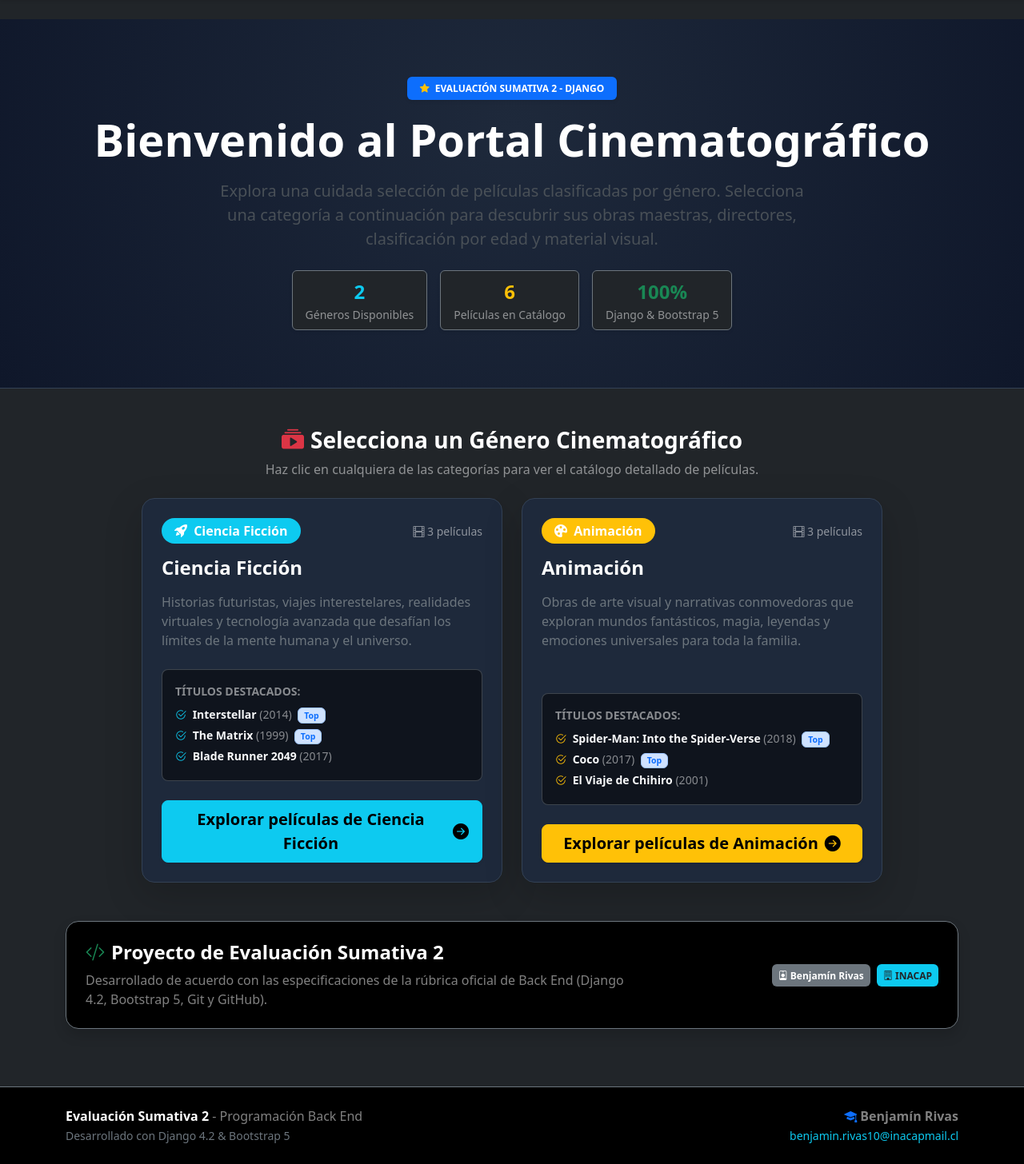
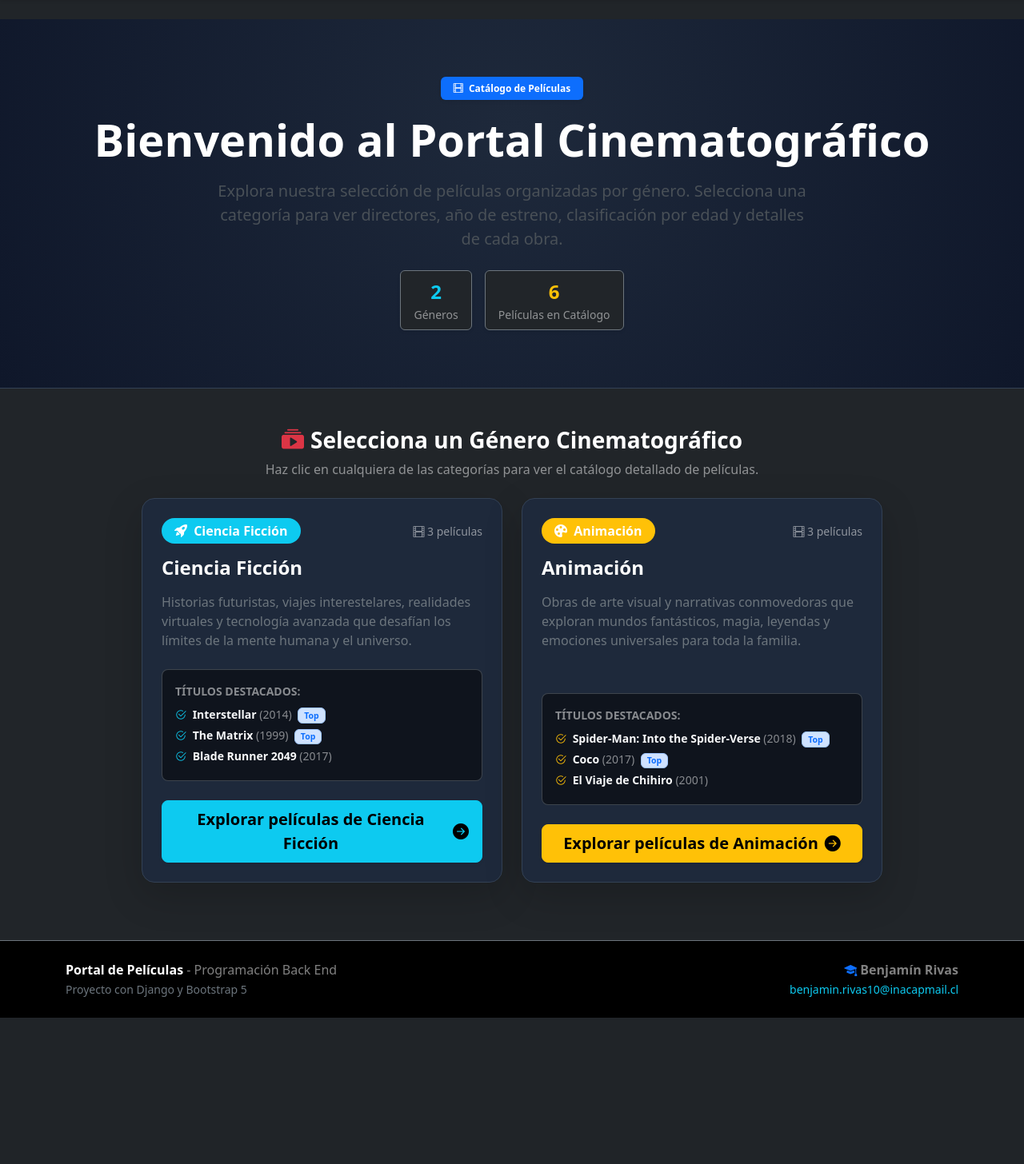
Before and after one commit to algo1-2/evaluacion2-backend-django, a Django app: page / in a window 1280 px wide. Shown: the part 69-1525 px from the top of the page at 80% size. After the commit the page ends 1342 px from the top, so only its background shows below. Run offline with Django 4.2, Linux system fonts and the light colour scheme.

Commit message:
style: simplificar textos del sitio y contenido del README

```diff
--- a/templates/base.html
+++ b/templates/base.html
@@ -67,9 +67,9 @@
             <div class="row align-items-center">
                 <div class="col-md-6 text-md-start mb-2 mb-md-0">
                     <p class="mb-0 text-white-50">
-                        <strong class="text-white">Evaluación Sumativa 2</strong> - Programación Back End
+                        <strong class="text-white">Portal de Películas</strong> - Programación Back End
                     </p>
-                    <small>Desarrollado con Django 4.2 & Bootstrap 5</small>
+                    <small>Proyecto con Django y Bootstrap 5</small>
                 </div>
                 <div class="col-md-6 text-md-end">
                     <p class="mb-0 text-white-50">
--- a/templates/inicio.html
+++ b/templates/inicio.html
@@ -7,29 +7,25 @@
 <!-- Sección Hero / Bienvenida -->
 <section class="hero-section text-center mb-5">
     <div class="container py-4">
-        <span class="badge bg-primary text-uppercase px-3 py-2 mb-3 fw-semibold shadow-sm">
-            <i class="bi bi-star-fill text-warning me-1"></i> Evaluación Sumativa 2 - Django
+        <span class="badge bg-primary px-3 py-2 mb-3 fw-semibold shadow-sm">
+            <i class="bi bi-film me-1"></i> Catálogo de Películas
         </span>
         <h1 class="display-4 fw-bold text-white mb-3">
             Bienvenido al Portal Cinematográfico
         </h1>
         <p class="lead text-light-emphasis col-lg-8 mx-auto mb-4">
-            Explora una cuidada selección de películas clasificadas por género. Selecciona una categoría a continuación para descubrir sus obras maestras, directores, clasificación por edad y material visual.
+            Explora nuestra selección de películas organizadas por género. Selecciona una categoría para ver directores, año de estreno, clasificación por edad y detalles de cada obra.
         </p>
 
-        <!-- Métricas con componentes de Bootstrap -->
+        <!-- Métricas simples -->
         <div class="d-flex justify-content-center gap-3 flex-wrap">
             <div class="card bg-dark border-secondary px-3 py-2 text-center shadow-sm">
                 <span class="fs-4 fw-bold text-info">{{ total_generos }}</span>
-                <small class="text-white-50">Géneros Disponibles</small>
+                <small class="text-white-50">Géneros</small>
             </div>
             <div class="card bg-dark border-secondary px-3 py-2 text-center shadow-sm">
                 <span class="fs-4 fw-bold text-warning">{{ total_peliculas }}</span>
                 <small class="text-white-50">Películas en Catálogo</small>
-            </div>
-            <div class="card bg-dark border-secondary px-3 py-2 text-center shadow-sm">
-                <span class="fs-4 fw-bold text-success">100%</span>
-                <small class="text-white-50">Django & Bootstrap 5</small>
             </div>
         </div>
     </div>
@@ -101,24 +97,4 @@
         {% endif %}
     </div>
 </div>
-
-<!-- Ficha informativa de autoría y rúbrica -->
-<div class="container my-5">
-    <div class="card bg-black border-secondary p-4 rounded-4 shadow">
-        <div class="row align-items-center">
-            <div class="col-lg-8">
-                <h4 class="text-white fw-bold mb-2">
-                    <i class="bi bi-code-slash text-success me-2"></i>Proyecto de Evaluación Sumativa 2
-                </h4>
-                <p class="text-white-50 mb-0">
-                    Desarrollado de acuerdo con las especificaciones de la rúbrica oficial de Back End (Django 4.2, Bootstrap 5, Git y GitHub).
-                </p>
-            </div>
-            <div class="col-lg-4 text-lg-end mt-3 mt-lg-0">
-                <span class="badge bg-secondary p-2 me-1"><i class="bi bi-person-badge"></i> Benjamín Rivas</span>
-                <span class="badge bg-info text-dark p-2"><i class="bi bi-building"></i> INACAP</span>
-            </div>
-        </div>
-    </div>
-</div>
 {% endblock %}
```
Also changed, not shown: templates/genero.html (+2 -6 lines), README.md.
